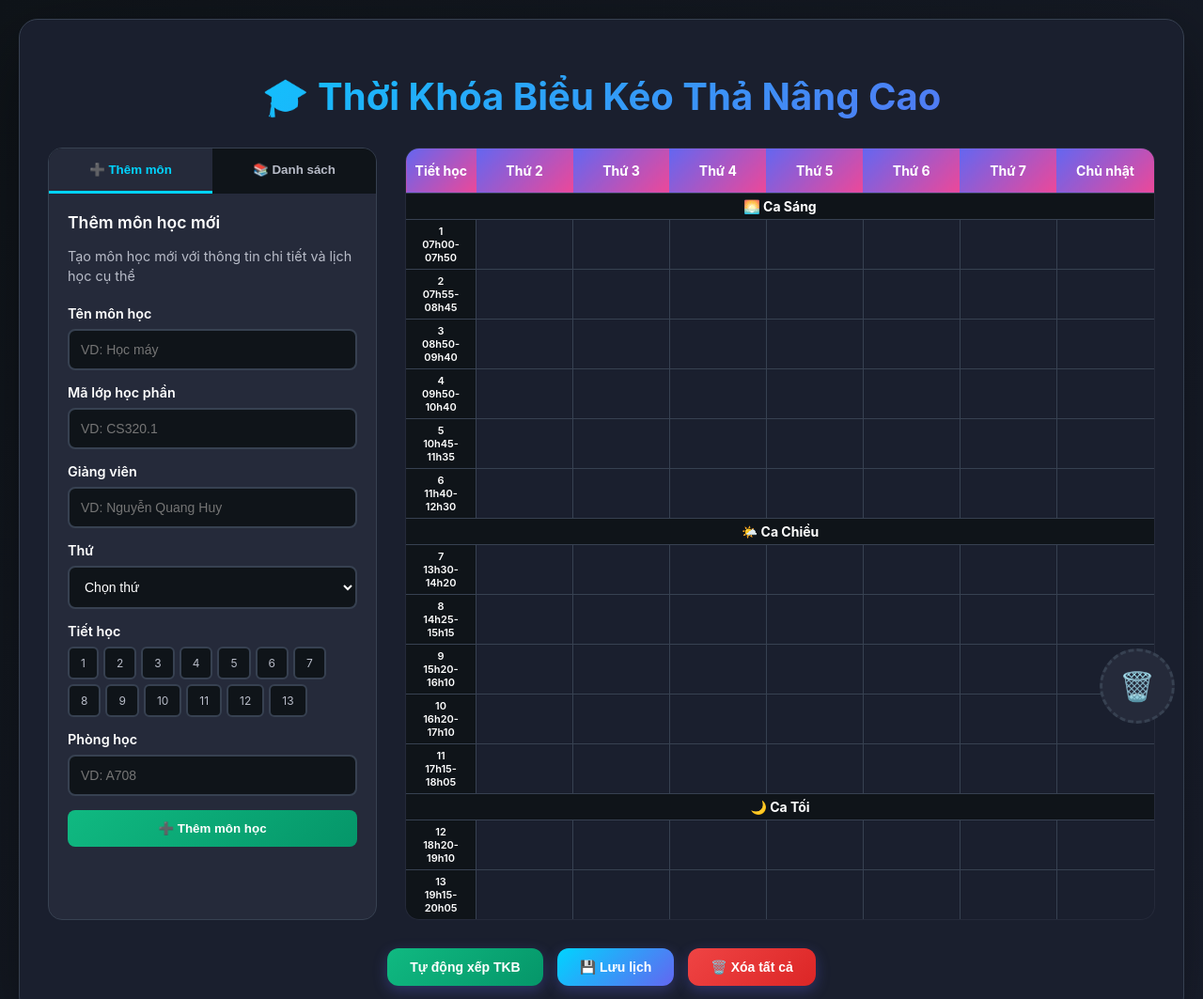
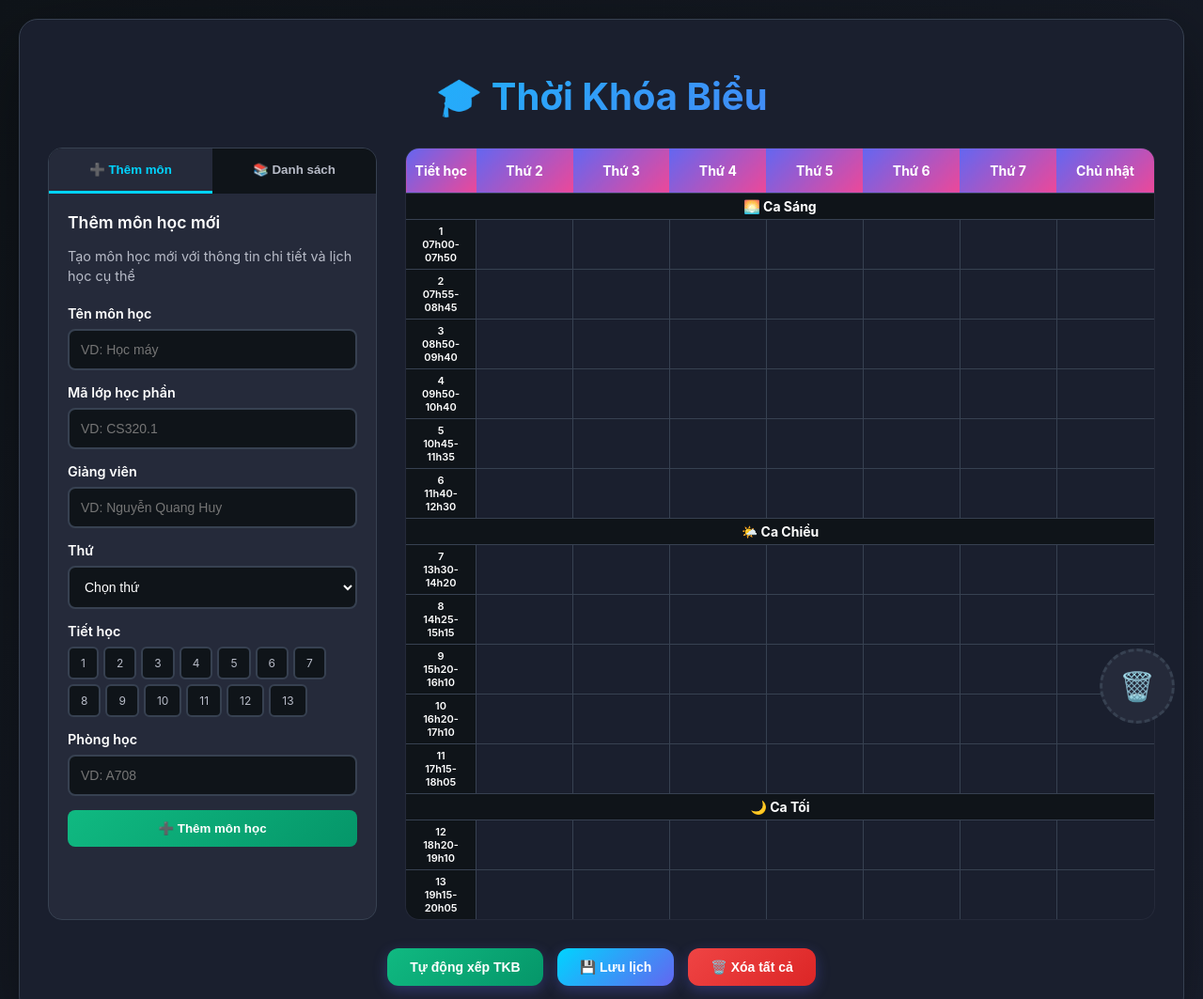
Before and after one commit to kienkien05/TKB, a plain HTML site: page index.html in a window 1280 px wide. Shown: the top 1063 px of the page at 94% size. Drawn offline with nearby package versions, Linux system fonts and the light colour scheme.

Commit message:
Update index.html

```diff
--- a/index.html
+++ b/index.html
@@ -4,7 +4,7 @@
     <meta charset="UTF-8">
     <meta name="viewport" content="width=device-width, initial-scale=1.0">
     <script src="https://cdnjs.cloudflare.com/ajax/libs/html2canvas/1.4.1/html2canvas.min.js"></script>
-    <title>Thời Khóa Biểu Kéo Thả Nâng Cao</title>
+    <title>Thời Khóa Biểu</title>
     <style>
         :root {
             --bg-primary: #0f1419;
@@ -605,7 +605,7 @@
 </head>
 <body>
     <div class="container">
-        <h1>🎓 Thời Khóa Biểu Kéo Thả Nâng Cao</h1>
+        <h1>🎓 Thời Khóa Biểu</h1>
 
         <div class="main-content">
             <div class="left-panel">
```
